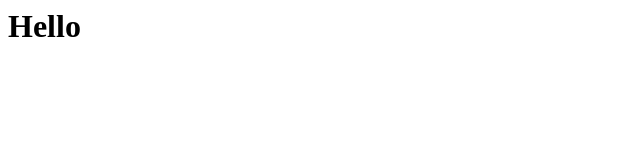
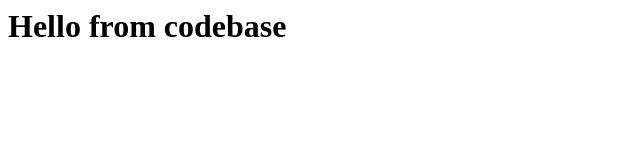
Before and after one commit to mlcousek/skills-code-with-codespaces, a plain HTML site: page index.html in a window 1280 px wide. Shown: the whole page, without its empty margins (0-640 px from the left). Drawn offline with Linux system fonts and the light colour scheme.

Commit message:
Update greeting message in index.html

```diff
--- a/index.html
+++ b/index.html
@@ -1,3 +1,3 @@
 <html>
-  <h1>Hello</h1>
+  <h1>Hello from codebase</h1>
 </html>
```
